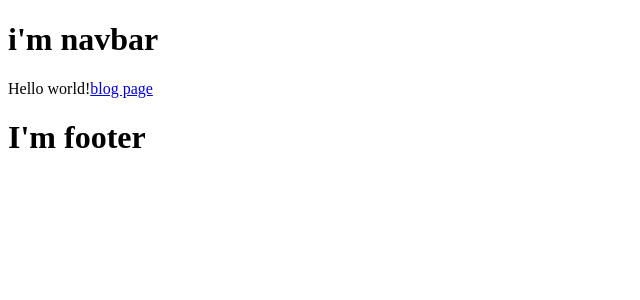
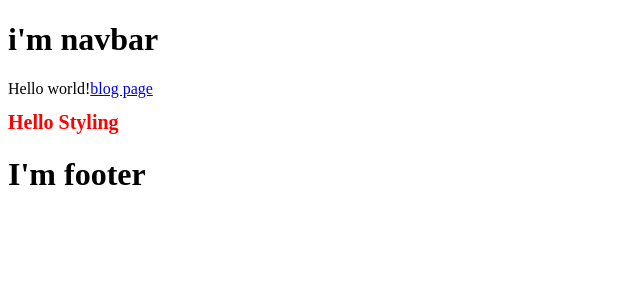
Before and after one commit to js-tut/gatsby-backroads-project, a Gatsby app: page / in a window 1280 px wide. Shown: the top 300 px of the page, without its empty margins (0-640 px from the left). Built offline with nearby package versions, Linux system fonts and the light colour scheme.

Commit message:
8-inline-css

```diff
--- a/src/pages/index.js
+++ b/src/pages/index.js
@@ -4,5 +4,8 @@ import Layout from "../components/Layout"
 export default () => (
   <Layout>
     Hello world!<Link to="/blog/">blog page</Link>
+    <h1 style={{ fontSize: "20px", textTransform: "capitalize", color: "red" }}>
+      hello styling
+    </h1>
   </Layout>
 )
```
